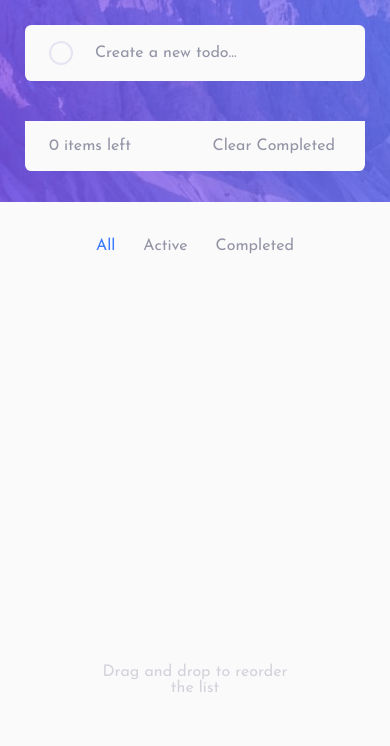
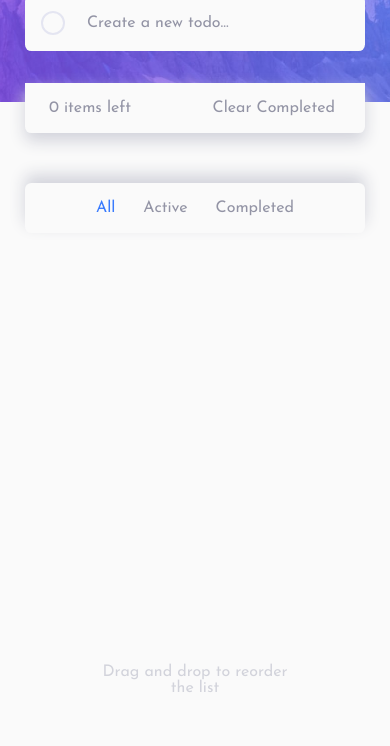
Before and after one commit to TahielGiordana/todo-app-main, a website: page index.html in a window 390 px wide. Shown: the part 98-844 px from the top of the page. Drawn offline with Linux system fonts and the light colour scheme; files whose address does not match are found by name.

Commit message:
Detalles de estilos con responsive design
Box shadows en las listas.
Fix de padding/margin en mobile
Fix border radius en todoList

```diff
--- a/src/scss/components/options.scss
+++ b/src/scss/components/options.scss
@@ -4,6 +4,7 @@
   background-color: var(--clr-list);
   border-radius: 0 0 0.4rem 0.4rem;
   color: var(--clr-filters);
+  box-shadow: 0 rem(8) rem(16) var(--clr-shadow);
 
   &__filters__btn {
     background-color: transparent;
--- a/src/scss/components/todoCard.scss
+++ b/src/scss/components/todoCard.scss
@@ -5,11 +5,15 @@
   display: flex;
   justify-content: left;
   align-items: center;
-  padding: rem(16) rem(24);
+  padding: rem(24);
   gap: rem(20);
   background-color: var(--clr-list);
   border-radius: 0.4rem;
   color: var(--clr-text);
+
+  @include breakpoint-down(medium) {
+    padding: rem(16);
+  }
 
   &__text {
     width: 80%;
--- a/src/scss/components/todoList.scss
+++ b/src/scss/components/todoList.scss
@@ -1,12 +1,11 @@
 @use "../util/" as *;
 
 .content__list {
+  border-radius: 0.4rem 0.4rem 0 0;
+
   .list-item {
     border-radius: 0;
     border-bottom: 1px solid var(--clr-check-border);
-  }
-
-  .list-item:first-child {
-    border-radius: 0.4rem 0.4rem 0 0;
+    padding: rem(24);
   }
 }
--- a/src/scss/globals/boilerplate.scss
+++ b/src/scss/globals/boilerplate.scss
@@ -1,3 +1,5 @@
+@use "../util/" as *;
+
 html {
   font-size: 100%;
   box-sizing: border-box;
@@ -18,6 +20,14 @@ body {
   background-repeat: no-repeat;
   background-size: auto 300px;
   background-position: top center;
+
+  @include breakpoint-down(medium) {
+    background-size: auto 200px;
+  }
+
+  @include breakpoint(xlarge) {
+    background-size: 100%;
+  }
 }
 
 :root.dark-mode {
--- a/src/scss/globals/colors.scss
+++ b/src/scss/globals/colors.scss
@@ -11,6 +11,7 @@
   --clr-title: hsl(0, 0%, 98%);
   --clr-check-border: hsl(236, 33%, 92%);
   --clr-dashed: hsl(233, 11%, 84%);
+  --clr-shadow: hsl(233, 11%, 84%);
   --clr-filters: hsl(235, 9%, 61%);
   --clr-text: hsl(235, 19%, 35%);
   --clr-text-hover: hsl(235, 19%, 35%);
@@ -18,6 +19,7 @@
 
 :root.dark-mode {
   --clr-bg: hsl(235, 21%, 11%);
+  --clr-shadow: hsl(235, 21%, 11%);
   --clr-list: hsl(235, 24%, 18%);
   --clr-title: hsl(236, 33%, 92%);
   --clr-text: hsl(236, 33%, 92%);
--- a/src/scss/globals/layout.scss
+++ b/src/scss/globals/layout.scss
@@ -10,21 +10,29 @@ body {
   min-width: rem(300);
   max-width: rem(600);
   width: rem(600);
-  padding: rem(50) rem(25);
+  padding: rem(70) rem(25);
   display: flex;
   flex-direction: column;
   justify-content: center;
+
+  @include breakpoint-down(medium) {
+    padding: rem(40) rem(25);
+  }
 
   &__title {
     display: flex;
     justify-content: space-between;
     align-items: flex-start;
-    margin-bottom: rem(20);
+    margin-bottom: rem(24);
+
+    @include breakpoint-down(medium) {
+      margin-bottom: 0;
+    }
   }
 
   &__new {
     display: flex;
-    margin-bottom: rem(40);
+    margin-bottom: rem(32);
   }
 
   &__list {
@@ -57,6 +65,7 @@ body {
         justify-content: center;
         padding: rem(16);
         border-radius: 0.4em;
+        box-shadow: 0 rem(-8) rem(16) var(--clr-shadow);
         transform: translate(-50%, 100%);
       }
     }
--- a/src/scss/util/breakpoints.scss
+++ b/src/scss/util/breakpoints.scss
@@ -19,7 +19,7 @@ $breakpoints-down: (
 }
 
 @mixin breakpoint-down($size) {
-  @media (max-width: map-get($breakpoints-up,$size)) {
+  @media (max-width: map-get($breakpoints-down,$size)) {
     @content;
   }
 }
```
Also changed, not shown: dist/css/components/options.css, dist/css/components/todoCard.css, dist/css/components/todoList.css, dist/css/globals/boilerplate.css, dist/css/globals/colors.css, dist/css/globals/layout.css, dist/css/style.css, 7 other files.
